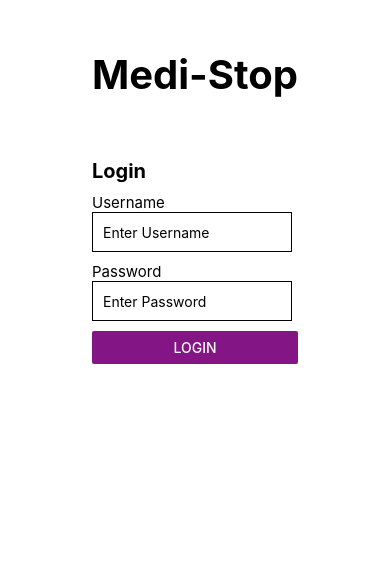
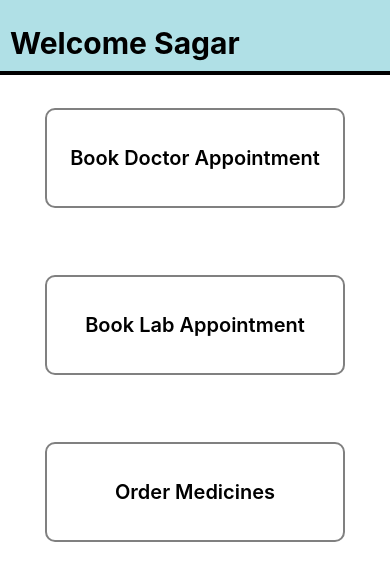
Before and after one commit to SagarTrimukhe/medicine-app, a React Native app: screen / in a window 390 px wide. Shown: the top 580 px of the page. Built offline with nearby package versions, Linux system fonts and the light colour scheme.

Commit message:
added dashboard page

```diff
--- a/App.js
+++ b/App.js
@@ -1,10 +1,11 @@
 import { StatusBar } from 'expo-status-bar';
 import { StyleSheet, Text, View } from 'react-native';
 import LoginPage from './pages/login';
+import Dashboard from './pages/dashboard';
 export default function App() {
   return (
     <View style={styles.container}>
-      <LoginPage/>
+        <Dashboard/>
     </View>
   );
 }
--- /dev/null
+++ b/pages/dashboard/index.js
@@ -0,0 +1,73 @@
+import { StyleSheet, Text, View, TouchableOpacity } from 'react-native';
+import { useState } from 'react'
+
+const Dashboard = () => {
+    const username = 'Sagar'
+
+    const handleClick = (actionName) => {
+        console.log(actionName)
+    }
+
+    return (
+        <View style={styles.dashboardPageContainer}>
+            <View style={styles.welcomeTitleContainer}>
+            <Text style={styles.welcomeTitle}>{`Welcome ${username}`}</Text>
+            </View>
+
+            <View style={styles.tilesContainer}>
+                <TouchableOpacity style={styles.tile} onPress={()=>{handleClick("doctor")}}>
+                    <Text style={styles.tileText}>Book Doctor Appointment</Text>
+                </TouchableOpacity>
+
+                <TouchableOpacity style={styles.tile} onPress={()=>{handleClick("lab")}}>
+                    <Text style={styles.tileText}>Book Lab Appointment</Text>
+                </TouchableOpacity>
+
+                <TouchableOpacity style={styles.tile} onPress={()=>{handleClick("medicine")}}>
+                    <Text style={styles.tileText}>Order Medicines</Text>
+                </TouchableOpacity>
+            </View>
+        </View>
+    )
+}
+
+export default Dashboard
+
+const styles = StyleSheet.create({
+    dashboardPageContainer: {
+        flex: 1,
+        alignItems: 'center',
+        justifyContent: "flex-start",
+        width:'100%'
+    },
+    welcomeTitleContainer:{
+        width: '100%',
+        backgroundColor:'powderblue',
+        padding: 10,
+        borderBottomWidth: 4
+    },
+    welcomeTitle: {
+        fontWeight: 'bold',
+        fontSize: 30,
+        marginTop: 15,
+    },
+    tilesContainer:{
+        height:500,
+        justifyContent:"space-around"
+    },
+    tile: {
+        height:100,
+        width:300,
+        backgroundColor: 'white',
+        borderColor: "grey",
+        borderWidth: 2,
+        borderRadius:10,
+        alignItems: 'center',
+        padding: 10,
+        justifyContent:'center'
+    },
+    tileText: {
+        fontSize:20,
+        fontWeight:'600'
+    }
+})
```
